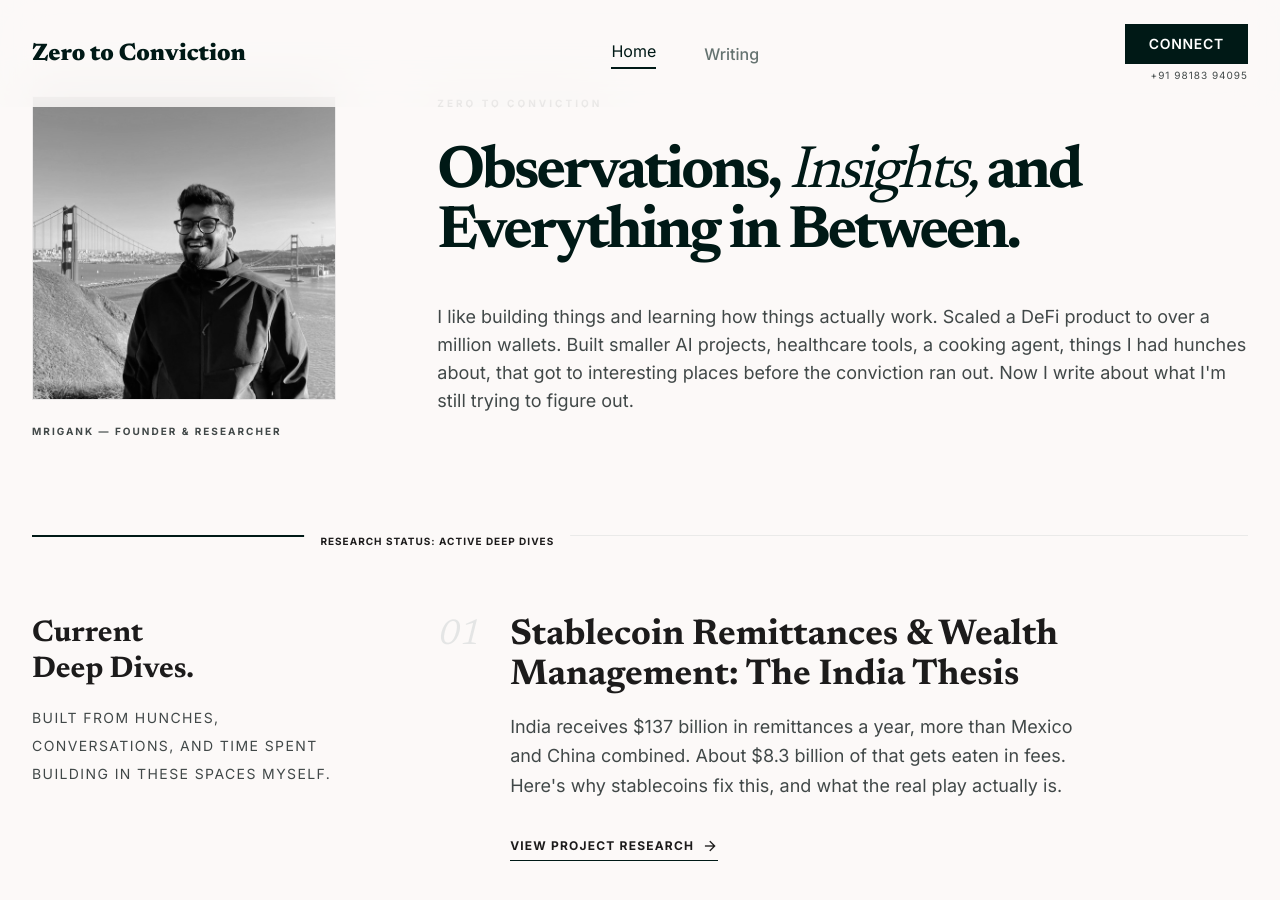
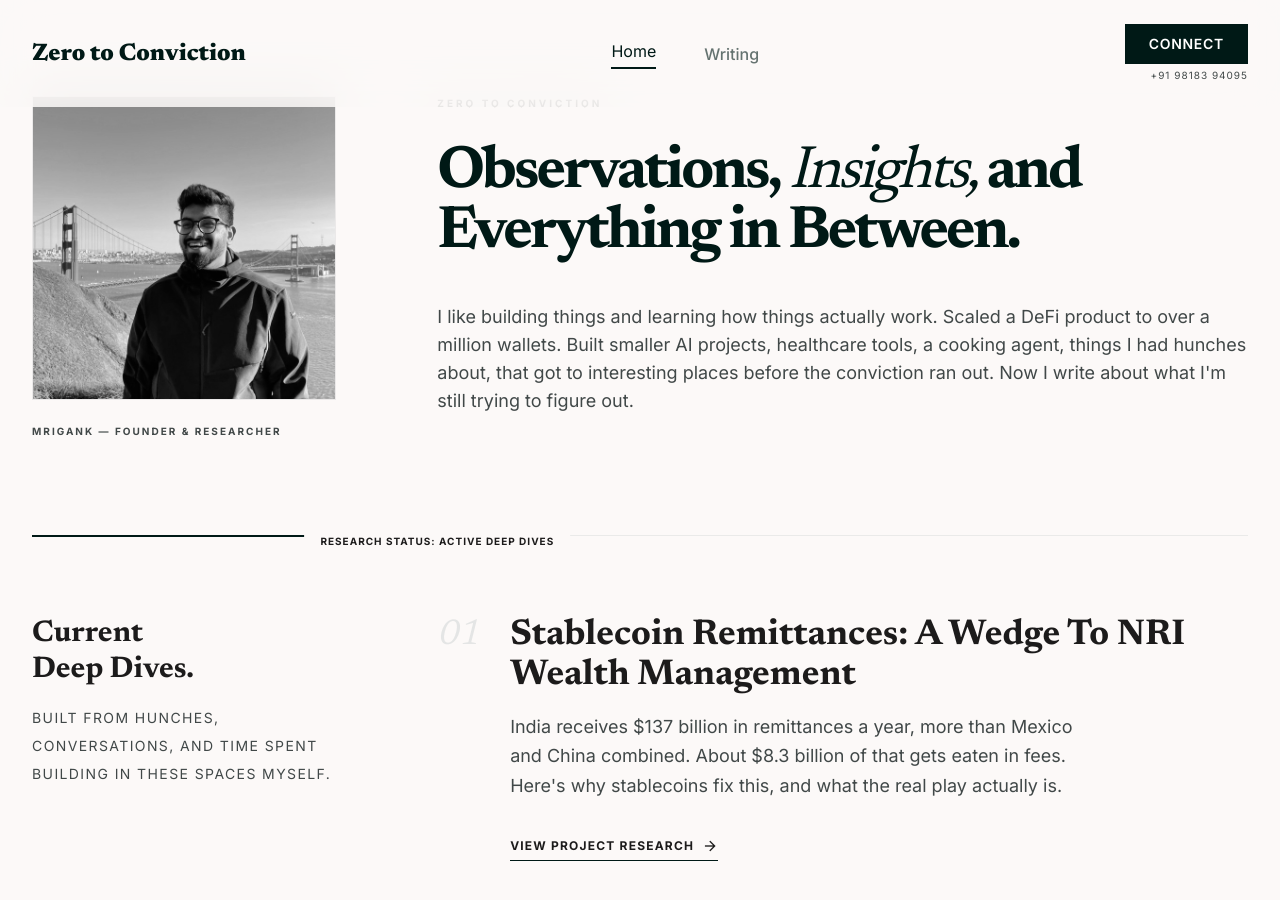
Before and after one commit to mrigankbh99/zero-to-conviction, a Next.js app: page / in a window 1280 px wide. Shown: the top 900 px of the page. Built offline with nearby package versions, Linux system fonts and the light colour scheme.

Commit message:
rename thesis title across all pages

```diff
--- a/app/page.tsx
+++ b/app/page.tsx
@@ -5,7 +5,7 @@ import SubscribeForm from '@/components/subscribe-form'
 const allDives = [
   {
     num: '01',
-    title: 'Stablecoin Remittances & Wealth Management: The India Thesis',
+    title: 'Stablecoin Remittances: A Wedge To NRI Wealth Management',
     slug: 'stablecoins-india-remittance',
     desc: "India receives $137 billion in remittances a year, more than Mexico and China combined. About $8.3 billion of that gets eaten in fees. Here's why stablecoins fix this, and what the real play actually is.",
   },
--- a/content/writing/stablecoins-india-remittance.mdx
+++ b/content/writing/stablecoins-india-remittance.mdx
@@ -1,5 +1,5 @@
 ---
-title: "Stablecoin Remittances & Wealth Management: The India Thesis"
+title: "Stablecoin Remittances: A Wedge To NRI Wealth Management"
 date: "2026-03-26"
 slug: "stablecoins-india-remittance"
 tag: "Thesis"
```
